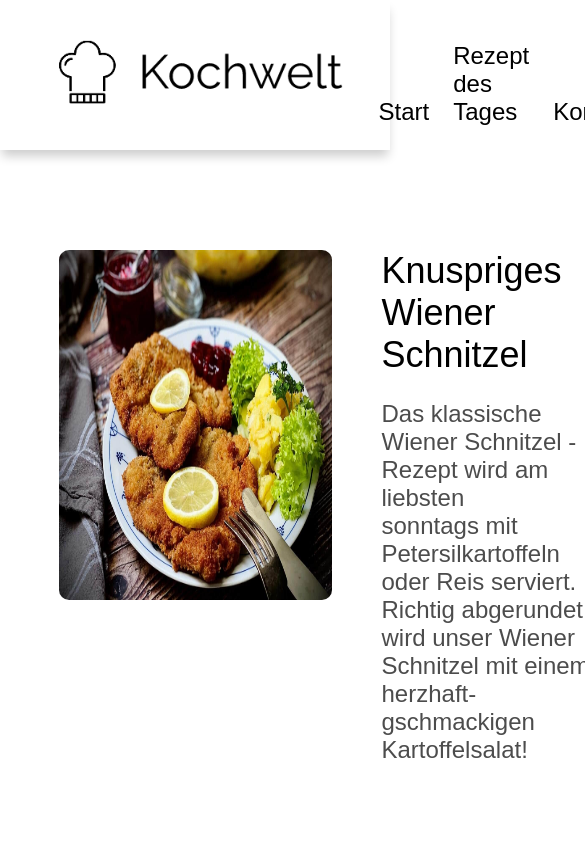
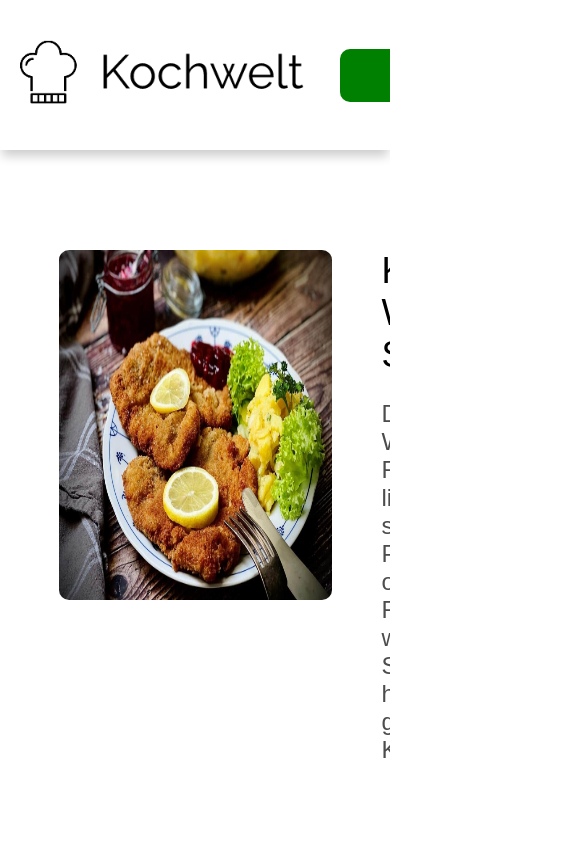
Before and after one commit to Heinzi1992/Kochwelt-Developer-Akademie, a plain HTML site: page index.html in a window 390 px wide. Shown: the top 844 px of the page, 585 px wide, since content can reach past the window. Drawn offline with Linux system fonts and the light colour scheme.

Commit message:
responsive erweitert

```diff
--- /dev/null
+++ b/alle_seiten/menu.js
@@ -0,0 +1,6 @@
+
+function openCloseMenu () {
+
+    document.getElementById("menu").classList.toggle('menu_box_closed')
+
+}
--- /dev/null
+++ b/alle_seiten/responsive_for_all.css
@@ -0,0 +1,54 @@
+
+@media(max-width:1250px) {
+
+    .d_none1250 {
+
+        display: none;
+
+    }
+
+    .menu_button {
+
+        margin: 0;
+
+    }
+
+    .menu_box {
+
+        background-color: rgba(239, 239, 239, 1);
+        display: flex;
+        flex-direction: column;
+        width: 300px;
+        height: 350px;
+        position: absolute;
+        right: 0;
+        top: 0px;
+        gap: 23px;
+
+    }
+
+    .menu_box_closed {
+
+        transform: translateX(100%);
+
+    }
+
+    .padding_sides5vw {
+
+        padding-left: 5vw;
+        padding-right: 5vw;
+
+    }
+
+}
+
+
+@media(min-width:1251px) {
+
+    .d_none_over1251 {
+
+        display: none;
+
+    }
+
+}
--- a/alle_seiten/style.css
+++ b/alle_seiten/style.css
@@ -47,3 +47,11 @@ h3 {
 
     filter: drop-shadow(0 0 4px #008001);
 }
+
+.all_content {
+
+    min-height: 100vh;
+    position: relative;
+    overflow-x: hidden;
+
+}
--- a/index.html
+++ b/index.html
@@ -9,6 +9,7 @@
     <link rel="stylesheet" href="./hauptseite/lust_auf_was_neues.css">
     <link rel="stylesheet" href="./hauptseite/was_ist_besser.css">
     <link rel="stylesheet" href="./alle_seiten/footer.css">
+    <link rel="stylesheet" href="./alle_seiten/responsive_for_all.css">
     <link rel="icon" type="image/x-icon" href="./img/logo_small_white.png">
 
     <link rel="stylesheet" href="fonts/Raleway-VariableFont_wght.ttf">
@@ -20,14 +21,16 @@
 
 <body>
 
+    <div class="all_content">
+
         <!------------- header  ---------------->
-    <header class="header">
+        <header class="header padding_sides5vw">
 
             <a href="index.html">
                 <img class="header_logo" src="img/logo.png" alt="Kochwelt Logo">
             </a>
 
-        <nav class="nav">
+            <nav class="nav d_none1250">
 
                 <a class="navlink" href="#">
                     Start
@@ -47,9 +50,34 @@
 
             </nav>
 
+            <button onclick="openCloseMenu()" class="button menu_button d_none_over1251">
+                Menü
+            </button>
+
+        </header>
+
+        <div class="menu_box d_none_over1251 menu_box_closed" id="menu">
+
+            <button onclick="openCloseMenu()" class="button menu_button">Menü schnließen</button>
+
+            <a class="navlink" href="#">
+                Start
+            </a>
+
+            <a class="navlink" href="./rezept-des_tages/rezept_des_tages.html">
+                Rezept des Tages
+            </a>
+
+            <a class="navlink" href="./kontakt/kontakt.html">
+                Kontakt
+            </a>
+
+            <a class="navlink" href="#">
+                Impressum
+            </a>
 
 
-    </header>
+        </div>
 
         <!---------------- Rezept des Tages/Hauptseite --------->
         <div class="rezept_des_tages_hauptseite">
@@ -239,7 +267,7 @@
 
         </footer>
 
-
+    </div>
 
 </body>
 
```
Lines whose indentation alone changed are shown as unchanged.
